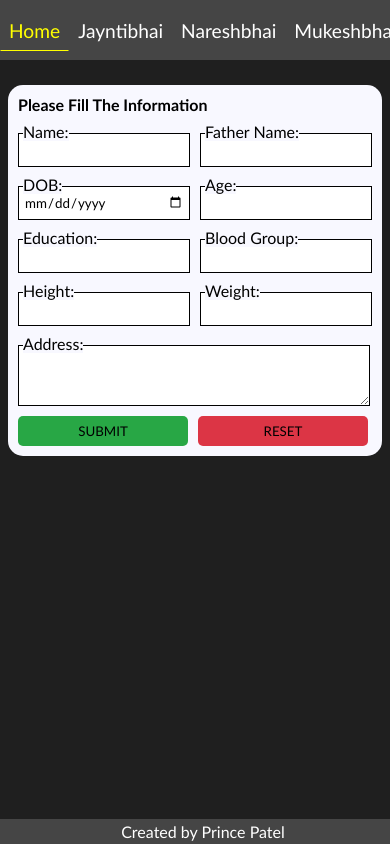
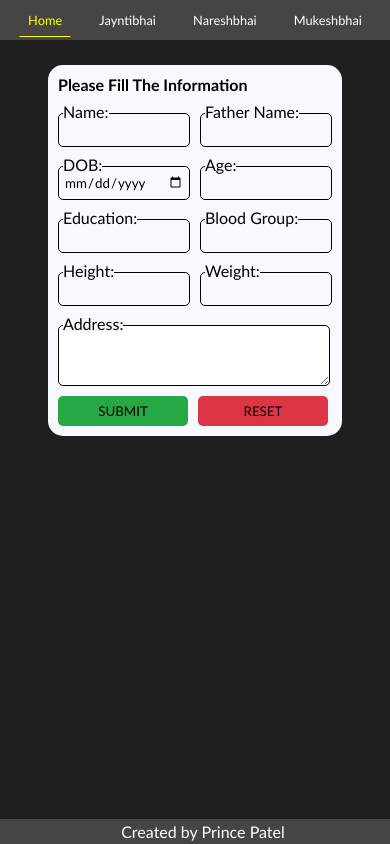
Before and after one commit to Prince188/myfamily, a plain HTML site: page index.html in a window 390 px wide. Drawn offline with Linux system fonts and the light colour scheme.

Commit message:
Add files via upload

```diff
--- a/index.html
+++ b/index.html
@@ -5,6 +5,7 @@
     <meta charset="UTF-8">
     <meta name="viewport" content="width=device-width, initial-scale=1.0">
     <link rel="stylesheet" href="style.css">
+    <link rel="stylesheet" href="mobile.css">
     <title>Family</title>
 </head>
 
--- /dev/null
+++ b/mobile.css
@@ -0,0 +1,131 @@
+@media (max-width: 576px) {
+    * {
+        margin: 0;
+        padding: 0;
+        font-family: 'Trebuchet MS', 'Lucida Sans Unicode', 'Lucida Grande', 'Lucida Sans', Arial, sans-serif;
+    }
+
+    body {
+        background-color: #1f1f1f;
+    }
+
+    nav {
+        background-color: #454545;
+        color: white;
+        font-size: 0.8rem;
+        height: 40px;
+        display: flex;
+        align-items: center;
+        justify-content: space-evenly;
+    }
+
+    nav ul {
+        width: 100% !important;
+        display: flex;
+        list-style: none;
+        justify-content: space-evenly;
+    }
+
+    .item {
+        border: 1px solid transparent;
+        padding: .5rem;
+        transition: 0.3s;
+    }
+
+    .item:hover {
+        border-bottom: 1px solid yellow;
+        color: yellow;
+    }
+
+    .item-active {
+        border-bottom: 1px solid yellow;
+        color: yellow;
+    }
+
+    form {
+        background-color: ghostwhite;
+        width: fit-content;
+        margin: 25px auto;
+        padding: 10px;
+        border-radius: 15px;
+    }
+
+    label {
+        display: block;
+        background-color: ghostwhite;
+        height: fit-content;
+        width: fit-content;
+        font-size: 16px;
+        transform: translateY(8px) translateX(5px);
+    }
+
+    form input {
+        border: 1px solid black;
+        height: 30px;
+        padding: 1px 5px;
+        outline: none;
+        width: 120px;
+    }
+
+    textarea {
+        height: 50px;
+        width: 260px;
+        border: 1px solid black;
+        padding: 0px 5px;
+        padding-bottom: 1px;
+        padding-top: 8px;
+        outline: none;
+    }
+
+    button {
+        margin-top: 7px;
+        width: 130px;
+        height: 30px;
+        outline: none;
+        border: none;
+        border-radius: 5px;
+    }
+
+    button[type="submit"] {
+        background-color: #28a745;
+    }
+
+    button[type="submit"]:hover {
+        background-color: #218838;
+    }
+
+    button[type="reset"] {
+        background-color: #dc3545;
+    }
+
+    button[type="reset"]:hover {
+        background-color: #c82333;
+    }
+
+    sup {
+        transform: translateY(0px);
+    }
+
+    .in {
+        display: flex;
+        gap: 10px;
+    }
+
+
+    footer {
+        height: 25px;
+        background-color: #454545;
+        display: flex;
+        align-items: center;
+        padding: 0 0.5rem;
+        margin-top: auto;
+        position: fixed;
+        bottom: 0;
+        color: white;
+        width: 100%;
+    }
+
+    .creator {
+        margin: 0 auto;
+    }
+}
--- a/style.css
+++ b/style.css
@@ -1,14 +1,14 @@
-*{
+* {
     margin: 0;
     padding: 0;
     font-family: 'Trebuchet MS', 'Lucida Sans Unicode', 'Lucida Grande', 'Lucida Sans', Arial, sans-serif;
 }
 
-body{
+body {
     background-color: #1f1f1f;
 }
 
-nav{
+nav {
     background-color: #454545;
     color: white;
     font-size: 1.2rem;
@@ -18,30 +18,30 @@ nav{
     justify-content: space-evenly;
 }
 
-nav ul{
+nav ul {
     width: 100% !important;
     display: flex;
     list-style: none;
     justify-content: space-evenly;
 }
 
-.item{
+.item {
     border: 1px solid transparent;
     padding: .5rem;
     transition: 0.3s;
 }
 
-.item:hover{
+.item:hover {
     border-bottom: 1px solid yellow;
     color: yellow;
 }
 
-.item-active{
+.item-active {
     border-bottom: 1px solid yellow;
     color: yellow;
 }
 
-form{
+form {
     background-color: ghostwhite;
     width: fit-content;
     margin: 25px auto;
@@ -49,7 +49,7 @@ form{
     border-radius: 15px;
 }
 
-label{
+label {
     display: block;
     background-color: ghostwhite;
     height: fit-content;
@@ -58,7 +58,9 @@ label{
     transform: translateY(8px) translateX(5px);
 }
 
-form input{
+form input {
+    background-color: ghostwhite;
+    border-radius: 5px;
     border: 1px solid black;
     height: 30px;
     padding: 1px 5px;
@@ -66,9 +68,10 @@ form input{
     width: 160px;
 }
 
-textarea{
+textarea {
     height: 50px;
     width: 340px;
+    border-radius: 5px;
     border: 1px solid black;
     padding: 0px 5px;
     padding-bottom: 1px;
@@ -76,7 +79,7 @@ textarea{
     outline: none;
 }
 
-button{
+button {
     margin-top: 7px;
     width: 170px;
     height: 30px;
@@ -85,24 +88,33 @@ button{
     border-radius: 5px;
 }
 
-button[type="submit"]{
+button[type="submit"] {
     background-color: #28a745;
 }
-button[type="reset"]{
+
+button[type="submit"]:hover {
+    background-color: #218838;
+}
+
+button[type="reset"] {
     background-color: #dc3545;
 }
 
-sup{
+button[type="reset"]:hover {
+    background-color: #c82333;
+}
+
+sup {
     transform: translateY(0px);
 }
 
-.in{
+.in {
     display: flex;
     gap: 10px;
 }
 
 
-footer{
+footer {
     height: 25px;
     background-color: #454545;
     display: flex;
@@ -115,6 +127,8 @@ footer{
     width: 100%;
 }
 
-.creator{
+.creator {
     margin: 0 auto;
 }
+
+/* above code is cpoied in mobile.css */
```
